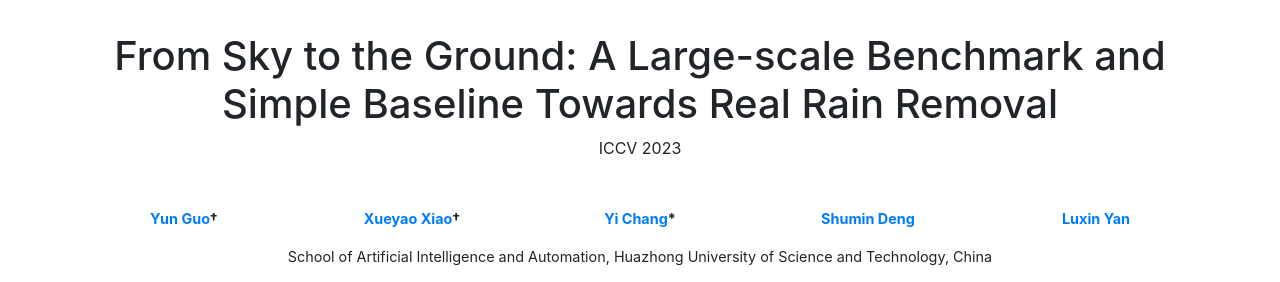
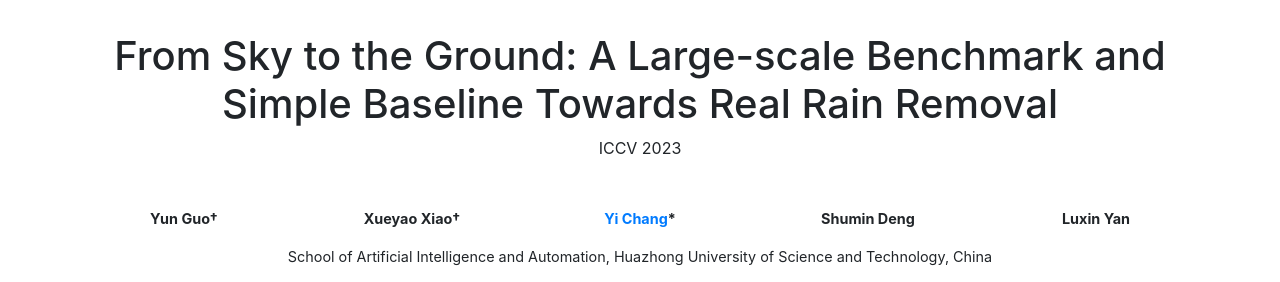
Before and after one commit to yunguo224/LHP-Rain.github.io, a plain HTML site: page index.html in a window 1280 px wide. Shown: the top 282 px of the page. Drawn offline with nearby package versions, Linux system fonts and the light colour scheme.

Commit message:
Update index.html

```diff
--- a/index.html
+++ b/index.html
@@ -85,32 +85,28 @@
         <div class="row">
           <div class="col">
             <p class="name text-center">
-            <a href="http://www.ricardomartinbrualla.com/"
-               target="_blank" >Yun Guo</a>†
+            <a target="_blank" >Yun Guo</a>†
             </p>
           </div>
           <div class="col">
             <p class="name text-center">
-            <a href="https://scholar.google.com/citations?user=g98QcZUAAAAJ&hl=en"
-               target="_blank">Xueyao Xiao</a>†
+            <a target="_blank">Xueyao Xiao</a>†
             </p>
           </div>
           <div class="col">
             <p class="name text-center">
-            <a href="https://research.google/people/105804/"
+            <a href="https://owuchangyuo.github.io/"
                target="_blank">Yi Chang</a>*
             </p>
           </div>
           <div class="col">
             <p class="name text-center">
-            <a href="https://jonbarron.info/"
-               target="_blank">Shumin Deng</a>
+            <a target="_blank">Shumin Deng</a>
             </p>
           </div>
           <div class="col">
             <p class="name text-center">
-              <a href="https://scholar.google.com/citations?user=FXNJRDoAAAAJ&hl=en"
-                 target="_blank">Luxin Yan</a>
+              <a target="_blank">Luxin Yan</a>
             </p>
           </div>
         </div>
```
